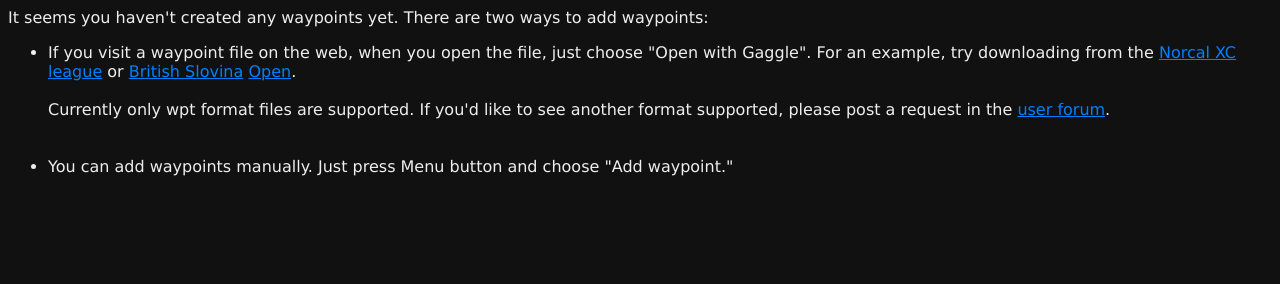
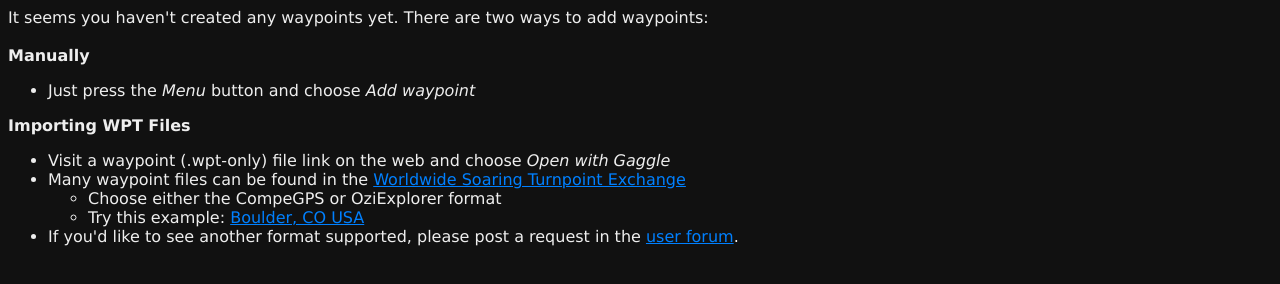
Before and after one commit to geeksville/Gaggle, a plain HTML site: page assets/no_waypoints.html in a window 1280 px wide. Drawn offline with Linux system fonts and the light colour scheme.

Commit message:
Updated no waypoints help HTML

```diff
--- a/assets/no_waypoints.html
+++ b/assets/no_waypoints.html
@@ -1,20 +1,11 @@
 <!DOCTYPE html PUBLIC "-//W3C//DTD HTML 4.01 Transitional//EN" "http://www.w3.org/TR/html4/loose.dtd">
-<html>
-<head>
+<html><head>
 <meta http-equiv="Content-Type" content="text/html; charset=UTF-8">
-<title>No Waypoints</title>
-<link href="main.css" rel="stylesheet" type="text/css" media="screen">
-</head>
+
+<title>No Waypoints</title><link href="main.css" rel="stylesheet" type="text/css" media="screen"></head>
+
 <body>
-It seems you haven't created any waypoints yet.  There are two ways to add waypoints:
-
-<ul><li>If you visit a waypoint file on the web, when you open the file, just choose "Open with Gaggle".
-For an example, try downloading from the <a href="http://www.santacruzparagliding.com/NCXC/NCXC_2010_waypoints.wpt">Norcal XC league</a> or
-<a href="http://www.jelkin-hram.com/polishopen09/polish09.WPT">British Slovina</a> <a href="http://slovenia-pgopen.com/downloads/lijak10opis.wpt">Open</a>.
-<br><br>Currently only wpt
-format files are supported.  If you'd like to see another format supported, please post a request in the
+It seems you haven't created any waypoints yet.  There are two ways to add waypoints:<span style="font-weight: bold;"><br><br>Manually</span><br><ul><li>Just press the <span style="font-style: italic;">Menu</span> button and choose&nbsp;<span style="font-style: italic;">Add waypoint</span><span style="font-weight: bold;"><br></span></li></ul><span style="font-weight: bold;">Importing WPT Files</span><ul><li>Visit a waypoint (.wpt-only) file link on the web and choose&nbsp;<span style="font-style: italic;">Open with Gaggle</span></li><li>Many waypoint files can be found in the <a href="http://soaringweb.org/TP">Worldwide Soaring Turnpoint Exchange</a></li><ul><li>Choose either the CompeGPS or OziExplorer format</li></ul><ul><li>Try this example: <a href="http://soaringweb.org/TP/Boulder_100/b540_ozi.wpt">Boulder, CO USA</a></li></ul><li>If you'd like to see another format supported, please post a request in the
 <a href="manual/support.html">user forum</a>.</li>
-<br></br>
-<li>You can add waypoints manually.  Just press Menu button and choose "Add waypoint."</li>
 </ul>
-</html>
+</body></html>
```
